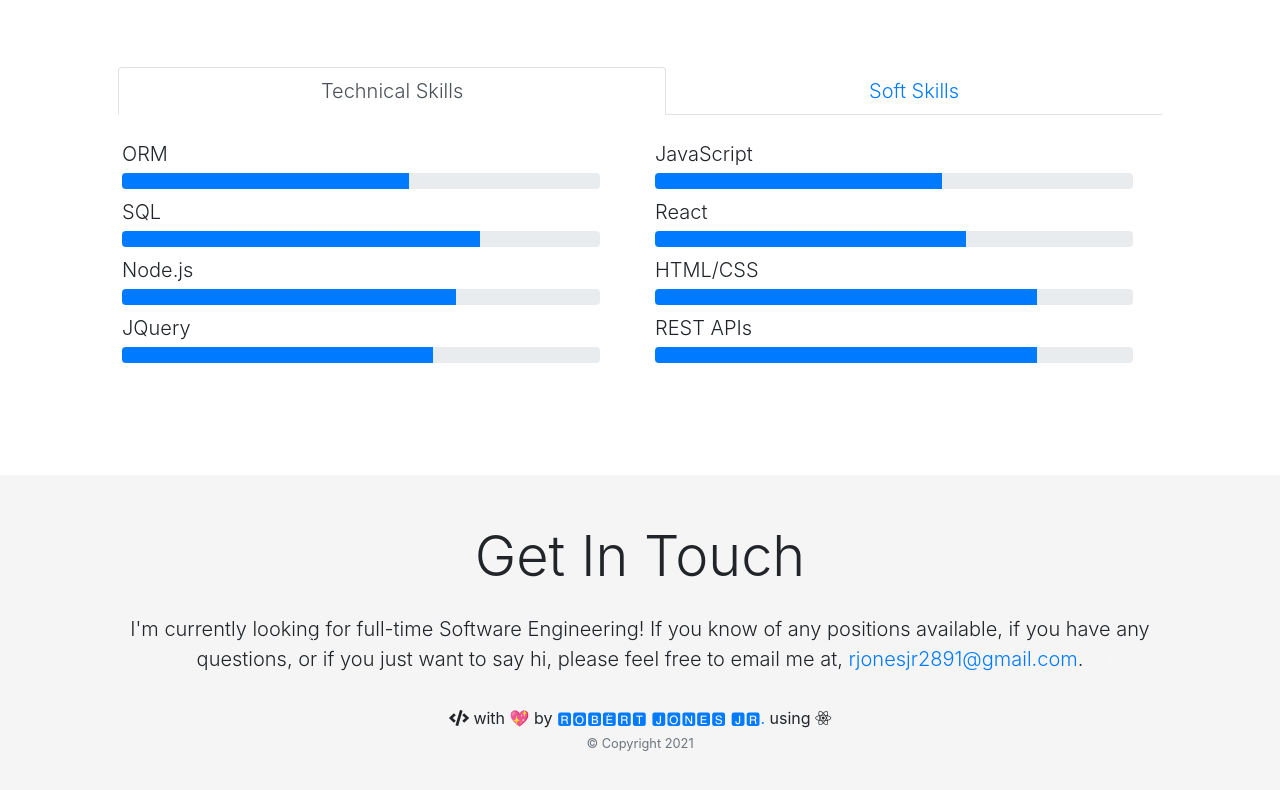
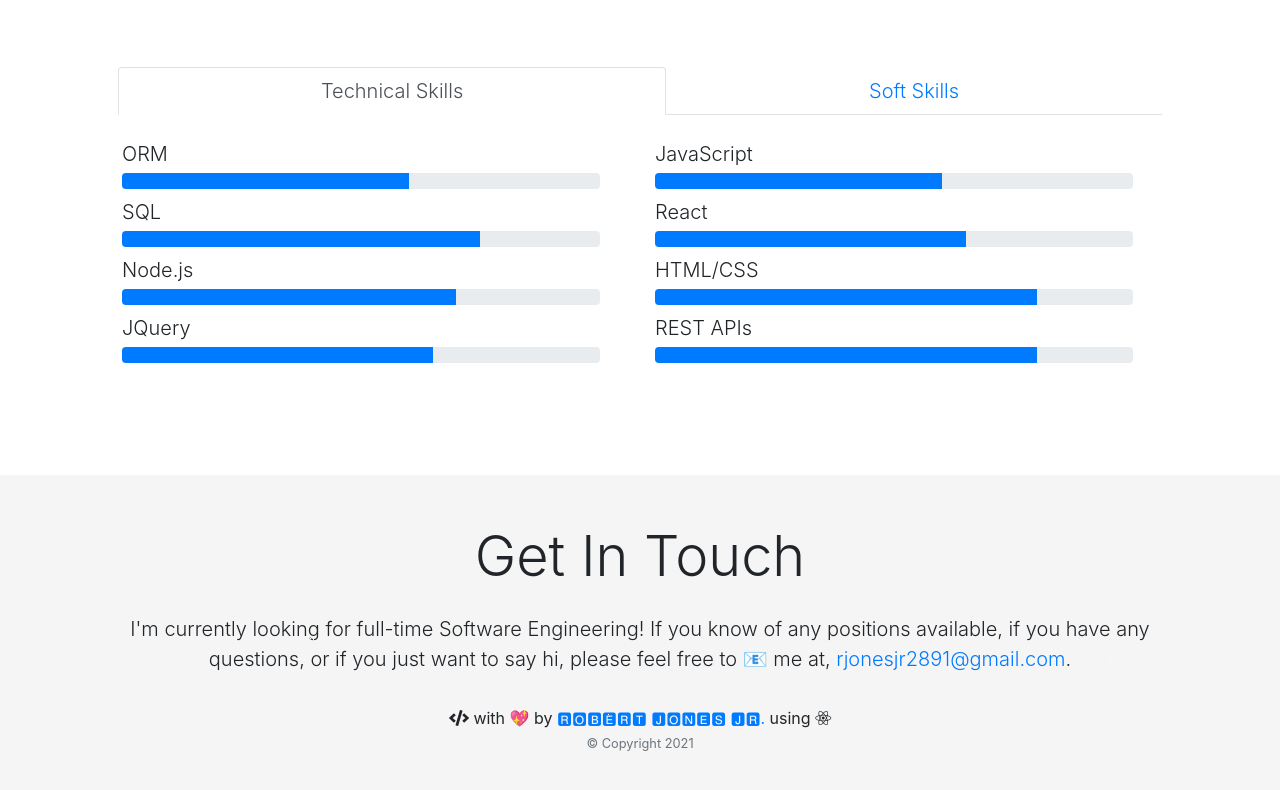
Before and after one commit to jones9682/Portfolio, a React (Create React App) app: page / in a window 1280 px wide. Shown: the part 2806-3596 px from the top of the page. Built offline with nearby package versions, Linux system fonts and the light colour scheme; no server answers.

Commit message:
added email symbol

```diff
--- a/src/editable-stuff/config.js
+++ b/src/editable-stuff/config.js
@@ -126,7 +126,7 @@ const getInTouch = {
   show: true,
   heading: "Get In Touch",
   message:
-    "I'm currently looking for full-time Software Engineering! If you know of any positions available, if you have any questions, or if you just want to say hi, please feel free to email me at",
+    "I'm currently looking for full-time Software Engineering! If you know of any positions available, if you have any questions, or if you just want to say hi, please feel free to 📧 me at",
   email: "rjonesjr2891@gmail.com",
 };
 
```
